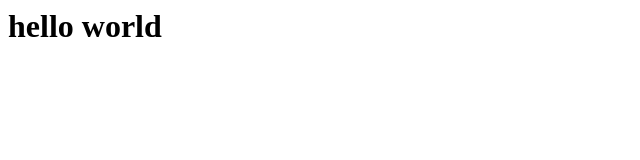
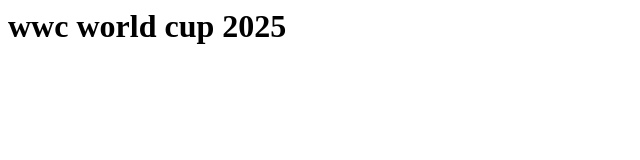
Before and after one commit to chandrasekharkorni/lwc_Ankithjain_bootcamp, a plain HTML site: page index.html in a window 1280 px wide. Shown: the whole page, without its empty margins (0-640 px from the left). Drawn offline with Linux system fonts and the light colour scheme.

Commit message:
modifying the file

```diff
--- a/index.html
+++ b/index.html
@@ -1 +1 @@
-<h1>hello world</h1>
+<h1>wwc world cup 2025</h1>
```
